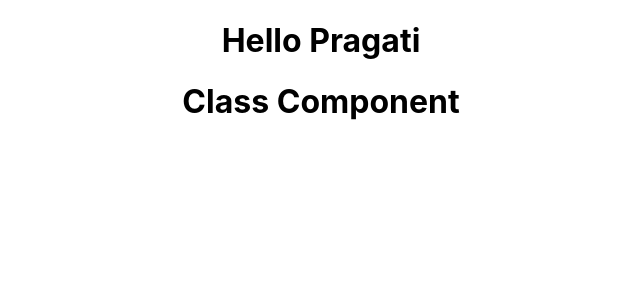
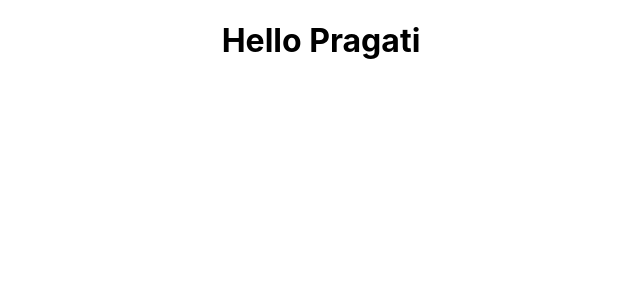
Before and after one commit to PragatiVerma18/Introduction-to-ReactJS, a React (Create React App) app in the folder hello-world/: page / in a window 1280 px wide. Shown: the top 300 px of the page, without its empty margins (319-959 px from the left). Built offline with nearby package versions, Linux system fonts and the light colour scheme.

Commit message:
with/without JSX

```diff
--- a/hello-world/src/App.js
+++ b/hello-world/src/App.js
@@ -3,12 +3,14 @@
 import './App.css';
 import Greet from './components/Greet'
 import Welcome from './components/Welcome'
+import Hello from './components/Hello'
 class App extends Component {
   render(){
   return (
     <div className="App">
-      <Greet/>
-      <Welcome/>
+      {/* <Greet/>
+      <Welcome/> */}
+      <Hello/>
     </div>
   );
 }
--- /dev/null
+++ b/hello-world/src/components/Hello.js
@@ -0,0 +1,15 @@
+import React from 'react';
+const Hello = ()=>
+{
+// With JSX
+//   return (
+//     <div className='dummyClass'>
+//       <h1>Hello Pragati</h1>
+//     </div>
+//   )
+
+// Without JSX
+return React.createElement('div', {id: 'hello', className: 'dummyClass'}, React.createElement('h1', null, 'Hello Pragati'))
+}
+
+export default Hello
```
